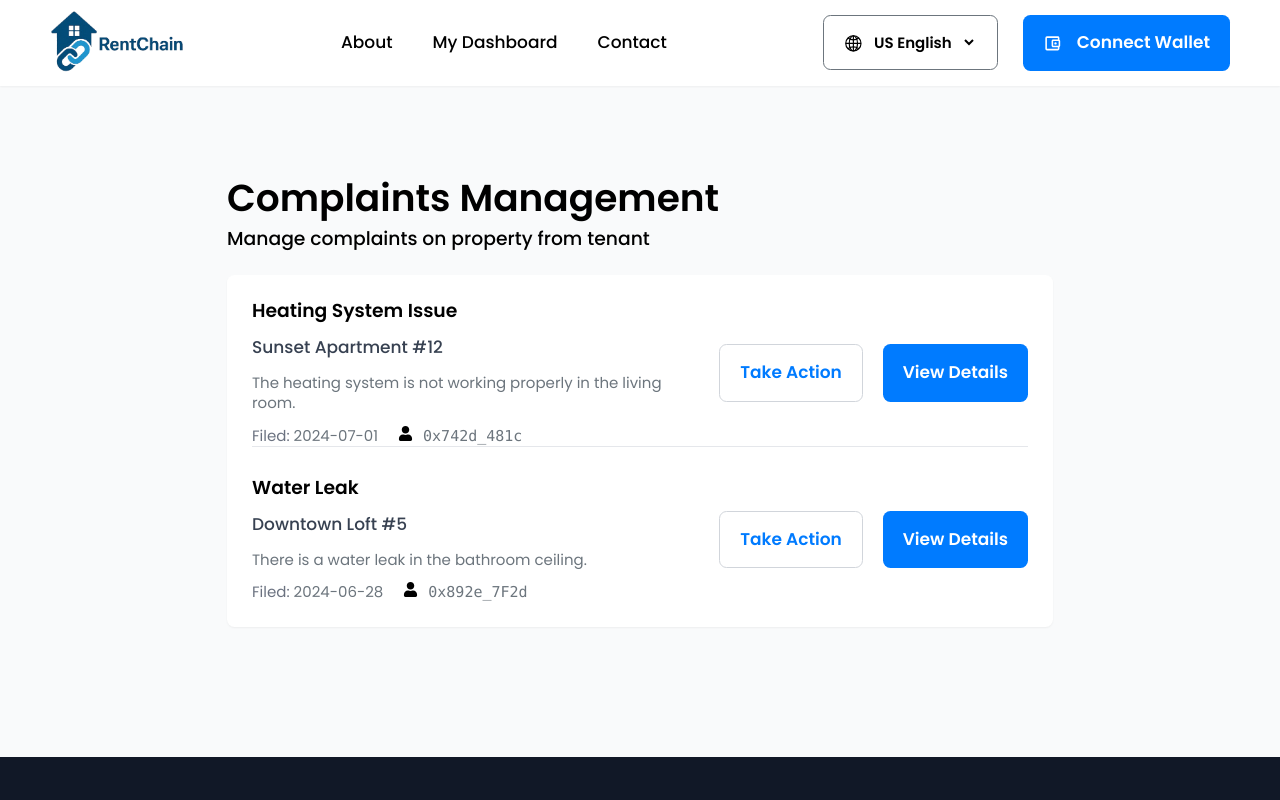
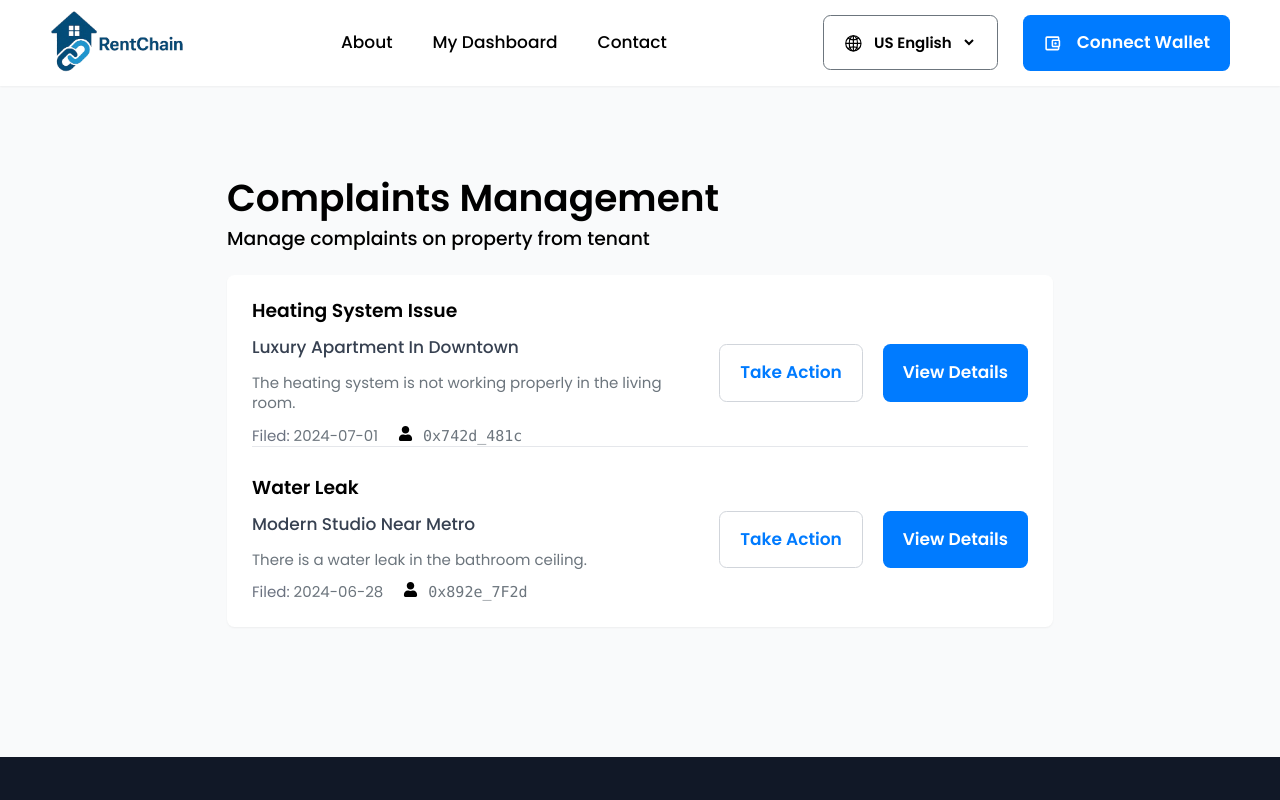
Before and after one commit to Jo-shua09/RentChain, a React (Vite) app in the folder Frontend/RentChain/: page /dashboard/landlord-dashboard/complaints in a window 1280 px wide. Shown: the top 800 px of the page. Built offline with nearby package versions, Linux system fonts and the light colour scheme.

Commit message:
fix: update property names in Complaints component for accuracy

```diff
--- a/Frontend/RentChain/src/components/ui/Complaints.jsx
+++ b/Frontend/RentChain/src/components/ui/Complaints.jsx
@@ -7,7 +7,7 @@ export default function Complaints() {
     {
       id: 1,
       title: "Heating System Issue",
-      property: "Sunset Apartment #12",
+      property: "Luxury Apartment in Downtown",
       description: "The heating system is not working properly in the living room.",
       date: "2024-07-01",
       code: "0x742d_481c",
@@ -16,7 +16,7 @@ export default function Complaints() {
     {
       id: 2,
       title: "Water Leak",
-      property: "Downtown Loft #5",
+      property: "Modern Studio Near Metro",
       description: "There is a water leak in the bathroom ceiling.",
       date: "2024-06-28",
       code: "0x892e_7F2d",
```
